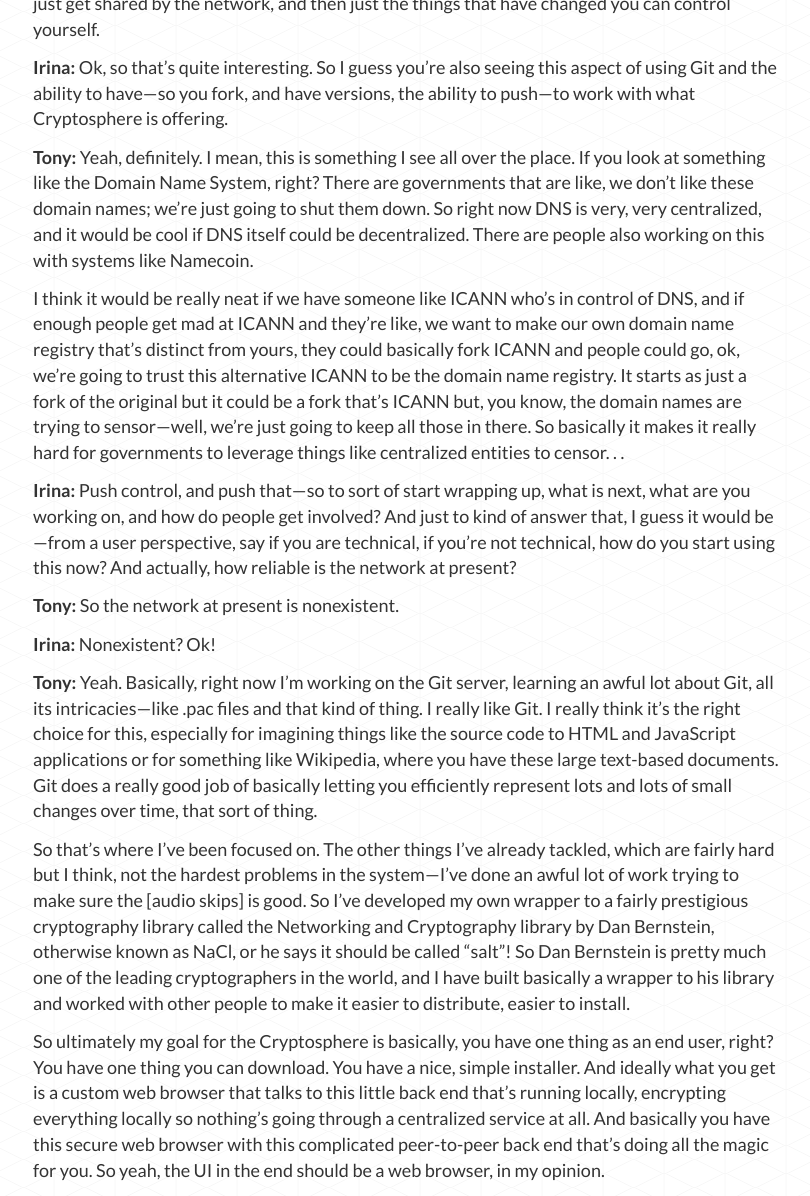
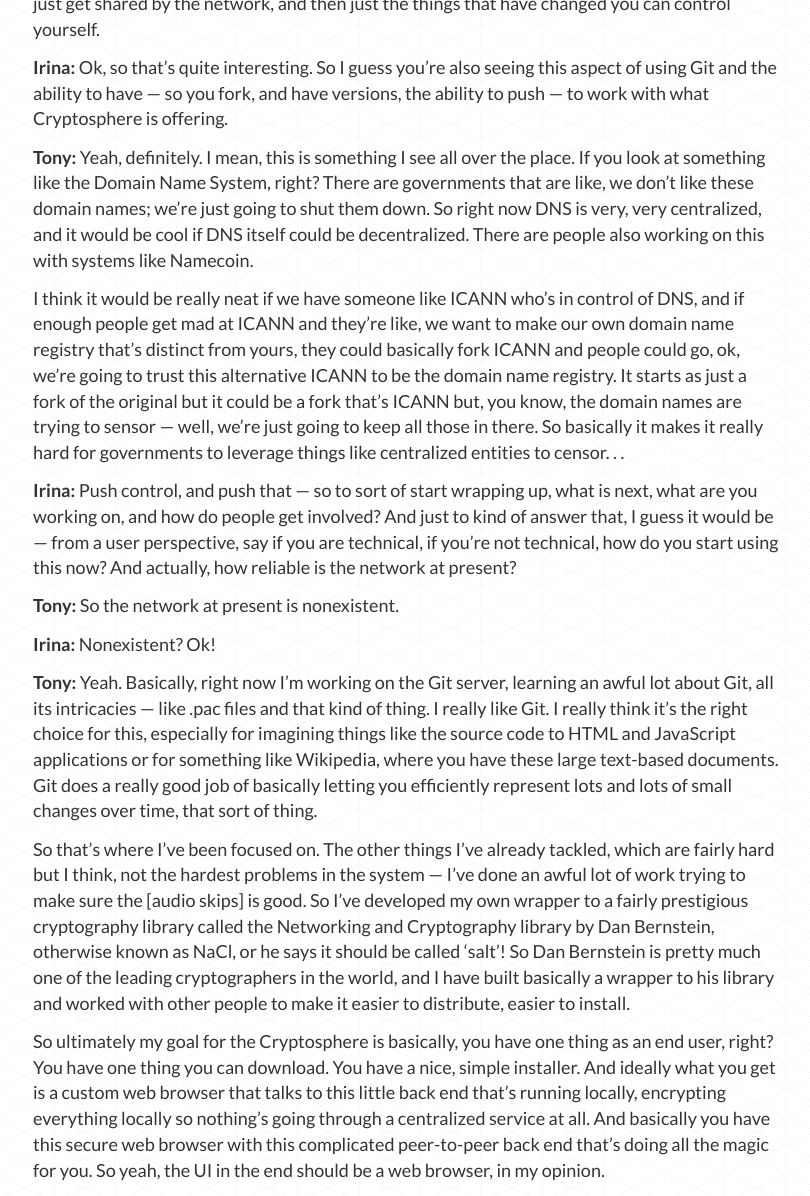
Before and after one commit to redecentralize/redecentralize-website, a Jekyll site: the page built from _posts/interviews/2013-08-07-03-tony-cryptosphere.md, in a window 1280 px wide and 1400 px high, scrolled down 6869 px, cut to the strip 204-1400 px from the top of the window. Shown: the whole strip, without its empty margins (37-847 px from the left). Built offline with Jekyll 4.4.1, drawn with Linux system fonts in a browser that asks for light colours; nearby versions of some CDN libraries; library files that are not in the unit come from our copies; Markdown is read by kramdown in place of the engine named in the settings; comment, search, counter and statistics services are not loaded; some of the changed text lies outside the part shown.

Commit message:
Update 2013-08-07-03-tony-cryptosphere.md

```diff
--- a/_posts/interviews/2013-08-07-03-tony-cryptosphere.md
+++ b/_posts/interviews/2013-08-07-03-tony-cryptosphere.md
@@ -33,28 +33,28 @@
   <p><span>Irina:</span> Ok, and what stage are you in the project now?</p>
   <p><span>Tony:</span> It’s still fairly early on. So one of the downsides of writing your own concurrency framework to build a project on top of is I spend a lot of time maintaining that. The upside is people are actually using that in the review world now, so there are a bunch of projects that are built on top of it, and I have a really good co-contributor on the project. He’s basically trying to take over most of the day-to-day work on it, which should hopefully free me up to work on the Cryptosphere more.</p>
   <p><span>Irina:</span> Awesome. And what kind of things are being written on top of it now?</p>
-  <p><span>Tony:</span> So the main thing is this job queue called Sidekiq that a lot of people are using, just to do background jobs. There’s also a telephony framework that’s built on top of it called Adhearsion that makes it easy to do—basically like, telephone calls have an automated telephone directory, that voice menu type of thing. So I mean, yeah, Celluloid’s very general. The Cryptosphere is kind of honing down on that generality to be, hopefully immediately useful to HTML and JavaScript developers who want to build, basically apps that [audio skips] and their back end is a peer-to-peer grid.</p>
+  <p><span>Tony:</span> So the main thing is this job queue called Sidekiq that a lot of people are using, just to do background jobs. There’s also a telephony framework that’s built on top of it called Adhearsion that makes it easy to do — basically like, telephone calls have an automated telephone directory, that voice menu type of thing. So I mean, yeah, Celluloid’s very general. The Cryptosphere is kind of honing down on that generality to be, hopefully immediately useful to HTML and JavaScript developers who want to build, basically apps that [audio skips] and their back end is a peer-to-peer grid.</p>
   <p><span>Irina:</span> So, sorry, could you explain a little bit more of this honing down and the difference between Celluloid that you mentioned?</p>
   <p><span>Tony:</span> So Celluloid itself doesn’t really have a security model, so you can use it in what’s called a trusted environment to build apps where basically every single node trusts each other. The problem with the peer-to-peer system is that doesn’t work at all; basically you have to assume every single node in the entire network is a potential attacker. So the Cryptosphere is a very limited, much more secured version of Celluloid itself, to where basically there are all of these mechanisms in place that make sure greedy peers, malicious peers, etc. can’t abuse the system.</p>
-  <p><span>Irina:</span> And this extra security—is there a trade-off? What kind of implications does that have? What’s the benefit?</p>
+  <p><span>Irina:</span> And this extra security — is there a trade-off? What kind of implications does that have? What’s the benefit?</p>
   <p><span>Tony:</span> So there are a few things. So the goal of the Cryptosphere is to put people back in control of their own data. So if you don’t want Google or Facebook to store all your data, basically you either have to store that, which doesn’t work really well, because probably people don’t want to maintain their own servers, people are using laptops, their laptops go offline, etc., etc. So what the Cryptosphere does is try to have the peer-to-peer grid store all that data for you. And there are several other peer-to-peer systems that provide this sort of general storage service. Just off the top of my head the big ones are Freenet, GNUnet, and my personal favorite, which is this really obscure one called Tahoe-LAFS, by this guy Zooko.</p>
-  <p>Yeah, so those systems basically allow the peer-to-peer grid to store data. Some of the big unanswered questions with all these systems are things like accounting—basically, how do you make sure people contribute fairly to the network? Like if you’re storing stuff on the network, you should in some way contribute back to the network, right? So you either need to basically turn your home computer into a storage server and contribute equally to the network in order to participate, or if you can’t do that, you should be buying storage shares off of other people who are doing that.</p>
+  <p>Yeah, so those systems basically allow the peer-to-peer grid to store data. Some of the big unanswered questions with all these systems are things like accounting — basically, how do you make sure people contribute fairly to the network? Like if you’re storing stuff on the network, you should in some way contribute back to the network, right? So you either need to basically turn your home computer into a storage server and contribute equally to the network in order to participate, or if you can’t do that, you should be buying storage shares off of other people who are doing that.</p>
   <p><span>Irina:</span> Right. And so at the moment do you have of any of this kind of regulatory aspects in place?</p>
   <p<span>Tony:</span> No, they’re all just plans.</p>
   <p><span>Irina:</span> They’re all just plans?</p>
   <p><span>Tony:</span> Yeah, so I kind of want to do something somewhat similar to the Bitcoin blockchain. But instead of having one blockchain to rule them all, I want each peer to have their own individual blockchain, where basically they’re doing an IOU system. So you find a peer, that peer is like, ok, I’ll take your data; you effectively try to set up a lease with that peer, right? So both mutually sign off using digital signatures saying, this guy is going to offer me this storage service, and in exchange for that, if he asks me for storage service I will give it to him, and we’ll basically do tit for tat &mdash; you store a megabyte of data for a day, I’ll store a megabyte of data for a day for you.</p>
-  <p><span>Irina:</span> Cool. And so, just to explain a little bit, so obviously the idea of having this way of self-regulation—correct me if I’m misunderstanding—is precisely so there’s no central authority that’s like saying, yes that’s fine, no that’s bad, you’re not allowed in the network, yes you are; and that you want the system to regulate itself.</p>
-  <p><span>Tony:</span> Yeah. So basically my goal is like, each peer decides its own destiny. So every peer tries to learn as much about the network as it can. So they try to model, basically, the entire structure of the Internet is the goal. So this has kind of been a big problem with peer-to-peer systems in the past, that every peer looks alike, which is definitely not the case with the Internet, right? Ideally you’re collaborating with peers that are—I want to say geographically, but that isn’t really what matters—but basically, you want people who are very few network hops from you, whom you have high bandwidth links with. So there have been a lot of various attempts in peer-to-peer systems to optimize this stuff in the past.</p>
+  <p><span>Irina:</span> Cool. And so, just to explain a little bit, so obviously the idea of having this way of self-regulation — correct me if I’m misunderstanding — is precisely so there’s no central authority that’s like saying, yes that’s fine, no that’s bad, you’re not allowed in the network, yes you are; and that you want the system to regulate itself.</p>
+  <p><span>Tony:</span> Yeah. So basically my goal is like, each peer decides its own destiny. So every peer tries to learn as much about the network as it can. So they try to model, basically, the entire structure of the Internet is the goal. So this has kind of been a big problem with peer-to-peer systems in the past, that every peer looks alike, which is definitely not the case with the Internet, right? Ideally you’re collaborating with peers that are — I want to say geographically, but that isn’t really what matters — but basically, you want people who are very few network hops from you, whom you have high bandwidth links with. So there have been a lot of various attempts in peer-to-peer systems to optimize this stuff in the past.</p>
   <p>The main thing I can think of is this protocol called P4P, which would basically let internet service providers describe this information. . .</p>
-  <p><span>Irina:</span> What was that—P3P, did you say, or?</p>
+  <p><span>Irina:</span> What was that — P3P, did you say, or?</p>
   <p><span>Tony:</span> P4P, P-the number 4-P.</p>
   <p><span>Irina:</span> P4P.</p>
   <p><span>Tony:</span> I forget what it stands for, specifically [proactive network provider participation for P2P]. So they were trying to let ISPs tell peer-to-peer networks how to organize. And my goal is so they don’t have to do that at all, that the peer-to-peer network can actually just learn this information completely automatically.</p>
   <p>So the way it does that goes back to that blockchain idea; so basically each peer maintains its own mutually verified history of how fast they can talk to every other peer in the network. And if they download a bunch of these little histories from the other peers that they actually work with on a regular basis and kind of grow to trust, just because the network seems to be working right, [audio skips] to lease out storage and obtain storage service from these other peers. So basically when you do that it’s kind of like going to a restaurant a bunch, and you eventually become a regular, right? So then you might ask people at the restaurant. . .</p>
   <p><span>Irina:</span> So you kind of upgrade through the levels of, you know, having proven yourself to be more reliable or more available, like more things get routed through you, or?</p>
-  <p><span>Tony:</span> Yeah. So the idea is, basically these peers can talk to each other, right? So you can imagine going to a restaurant or a bar and being a regular, and so you ask the bartender, it’s like, “What other restaurants should I go to?” That kind of thing, right?</p>
-  <p><span>Irina:</span> Right, ok. So I’m not entirely sure about the comparison to the blockchain. But so each node—or each peer—in the network has a log of their connection to other peers, and speed or level, location, how convenient it is for you to connect to them. And when it comes to regulating the network or actually routing through this network, what is the actual algorithm or mechanism or way that you envisage that working?</p>
-  <p><span>Tony:</span> So when you have all these logs, when you have all this metadata about how effectively was I able to communicate with these other peers, then basically you can start collecting all [audio skips] and so the algorithm you use to select—so what you want to do, you want to expand your network of peers. You have a bunch of peers you’ve been working with and you want to effectively grow your peer network, because you have either more data then you can store on your existing [audio skips].</p>
+  <p><span>Tony:</span> Yeah. So the idea is, basically these peers can talk to each other, right? So you can imagine going to a restaurant or a bar and being a regular, and so you ask the bartender, it’s like, ‘What other restaurants should I go to?’ That kind of thing, right?</p>
+  <p><span>Irina:</span> Right, ok. So I’m not entirely sure about the comparison to the blockchain. But so each node — or each peer — in the network has a log of their connection to other peers, and speed or level, location, how convenient it is for you to connect to them. And when it comes to regulating the network or actually routing through this network, what is the actual algorithm or mechanism or way that you envisage that working?</p>
+  <p><span>Tony:</span> So when you have all these logs, when you have all this metadata about how effectively was I able to communicate with these other peers, then basically you can start collecting all [audio skips] and so the algorithm you use to select — so what you want to do, you want to expand your network of peers. You have a bunch of peers you’ve been working with and you want to effectively grow your peer network, because you have either more data then you can store on your existing [audio skips].</p>
   <p>So what you would do then is apply an algorithm. So the name for this type of algorithm is called collaborative filtering. It’s probably best known as the Amazon recommendation engine. So there are several types of algorithms that fit this category; the main one is known as singular value decomposition. You do all this crazy stuff with sparse matrices. But basically the idea is, based on your history with other peers, you can look at the peers that they have also interacted with, because every time you interact with one of these peers you’re going to grab their whole history of every other peer on the network they’ve interacted with. So basically. . .</p>
   <p><span>Irina:</span> So, wait. So the data for any individual peers, that’s stored locally, or what. . .?</p>
   <p><span>Tony:</span> Each peer stores its own history, and then when you want to. . .</p>
@@ -71,20 +71,20 @@
   <p><span>Irina:</span> Right. Exactly.</p>
   <p><span>Tony:</span> Yeah. The same with Wikipedia, right? You have this really cool collection of all the world’s knowledge, but a lot of people don’t like the way Wikipedia is being run right now. It would be great if [audio skips] Wikipedia, and let somebody else maybe experiment with the social policies around how Wikipedia is run or something. Like maybe it shouldn’t be that everybody is able to edit everything at all times. Maybe Wikipedia needs more of a security model that isn’t just, you know, hey, all these people are editing stuff and we don’t like your edits, so we’re the mods, we’re just going to remove it, right?</p>
   <p>So I think if you or a group of people are really unhappy with the way Wikipedia is run, there shouldn’t be this giant infrastructural investment to try to make your own Wikipedia replacement, right? It should be as easy as like, I’m going to take Wikipedia, I’m just going to fork it, and the parts of Wikipedia that are shared between the old Wikipedia and the new Wikipedia just get shared by the network, and then just the things that have changed you can control yourself.</p>
-  <p><span>Irina:</span> Ok, so that’s quite interesting. So I guess you’re also seeing this aspect of using Git and the ability to have—so you fork, and have versions, the ability to push—to work with what Cryptosphere is offering.</p>
+  <p><span>Irina:</span> Ok, so that’s quite interesting. So I guess you’re also seeing this aspect of using Git and the ability to have — so you fork, and have versions, the ability to push — to work with what Cryptosphere is offering.</p>
   <p><span>Tony:</span> Yeah, definitely. I mean, this is something I see all over the place. If you look at something like the Domain Name System, right? There are governments that are like, we don’t like these domain names; we’re just going to shut them down. So right now DNS is very, very centralized, and it would be cool if DNS itself could be decentralized. There are people also working on this with systems like Namecoin.</p>
-  <p>I think it would be really neat if we have someone like ICANN who’s in control of DNS, and if enough people get mad at ICANN and they’re like, we want to make our own domain name registry that’s distinct from yours, they could basically fork ICANN and people could go, ok, we’re going to trust this alternative ICANN to be the domain name registry. It starts as just a fork of the original but it could be a fork that’s ICANN but, you know, the domain names are trying to sensor—well, we’re just going to keep all those in there. So basically it makes it really hard for governments to leverage things like centralized entities to censor. . .</p>
-  <p><span>Irina:</span> Push control, and push that—so to sort of start wrapping up, what is next, what are you working on, and how do people get involved? And just to kind of answer that, I guess it would be—from a user perspective, say if you are technical, if you’re not technical, how do you start using this now? And actually, how reliable is the network at present?</p>
+  <p>I think it would be really neat if we have someone like ICANN who’s in control of DNS, and if enough people get mad at ICANN and they’re like, we want to make our own domain name registry that’s distinct from yours, they could basically fork ICANN and people could go, ok, we’re going to trust this alternative ICANN to be the domain name registry. It starts as just a fork of the original but it could be a fork that’s ICANN but, you know, the domain names are trying to sensor — well, we’re just going to keep all those in there. So basically it makes it really hard for governments to leverage things like centralized entities to censor. . .</p>
+  <p><span>Irina:</span> Push control, and push that — so to sort of start wrapping up, what is next, what are you working on, and how do people get involved? And just to kind of answer that, I guess it would be — from a user perspective, say if you are technical, if you’re not technical, how do you start using this now? And actually, how reliable is the network at present?</p>
   <p><span>Tony:</span> So the network at present is nonexistent.</p>
   <p><span>Irina:</span> Nonexistent? Ok!</p>
-  <p><span>Tony:</span> Yeah. Basically, right now I’m working on the Git server, learning an awful lot about Git, all its intricacies—like .pac files and that kind of thing. I really like Git. I really think it’s the right choice for this, especially for imagining things like the source code to HTML and JavaScript applications or for something like Wikipedia, where you have these large text-based documents. Git does a really good job of basically letting you efficiently represent lots and lots of small changes over time, that sort of thing.</p>
-  <p>So that’s where I’ve been focused on. The other things I’ve already tackled, which are fairly hard but I think, not the hardest problems in the system—I’ve done an awful lot of work trying to make sure the [audio skips] is good. So I’ve developed my own wrapper to a fairly prestigious cryptography library called the Networking and Cryptography library by Dan Bernstein, otherwise known as NaCl, or he says it should be called “salt”! So Dan Bernstein is pretty much one of the leading cryptographers in the world, and I have built basically a wrapper to his library and worked with other people to make it easier to distribute, easier to install.</p>
+  <p><span>Tony:</span> Yeah. Basically, right now I’m working on the Git server, learning an awful lot about Git, all its intricacies — like .pac files and that kind of thing. I really like Git. I really think it’s the right choice for this, especially for imagining things like the source code to HTML and JavaScript applications or for something like Wikipedia, where you have these large text-based documents. Git does a really good job of basically letting you efficiently represent lots and lots of small changes over time, that sort of thing.</p>
+  <p>So that’s where I’ve been focused on. The other things I’ve already tackled, which are fairly hard but I think, not the hardest problems in the system — I’ve done an awful lot of work trying to make sure the [audio skips] is good. So I’ve developed my own wrapper to a fairly prestigious cryptography library called the Networking and Cryptography library by Dan Bernstein, otherwise known as NaCl, or he says it should be called ‘salt’! So Dan Bernstein is pretty much one of the leading cryptographers in the world, and I have built basically a wrapper to his library and worked with other people to make it easier to distribute, easier to install.</p>
   <p>So ultimately my goal for the Cryptosphere is basically, you have one thing as an end user, right? You have one thing you can download. You have a nice, simple installer. And ideally what you get is a custom web browser that talks to this little back end that’s running locally, encrypting everything locally so nothing’s going through a centralized service at all. And basically you have this secure web browser with this complicated peer-to-peer back end that’s doing all the magic for you. So yeah, the UI in the end should be a web browser, in my opinion.</p>
   <p><span>Irina:</span> Awesome! Ok, and in terms of the applications that work on top of it, are they going to be just, essentially, apps that are specific for the browser?</p>
   <p><span>Tony:</span> Yeah, so long before the World Wide Web as we know it, there was this system, this hypertext system from the 60s called Xanadu that was trying to solve all these problems. And it was just overcomplicated, never went anywhere. So basically I’m trying to solve all the problems that Xanadu was trying to solve where every single piece of the content in the entire system is securely identifiable. So you’re going to build apps specific to this secure version of the web. It’s going to have a JavaScript API and it’s going to leverage a lot of neat stuff that’s only just becoming available in modern web browsers.</p>
-  <p>Most notably, HTML5 added real sandboxing, this thing called "iframe" sandbox. So basically I can have this little outer page that’s doing all the security stuff—it’s doing all the secret management, and the actual apps that are running on the Cryptosphere will run inside of the sandbox, talk over these message channel things to the outer page, and the outer page is going to talk to this actual back end you’re going to have to download which I’m writing in Ruby.</p>
+  <p>Most notably, HTML5 added real sandboxing, this thing called ‘iframe’ sandbox. So basically I can have this little outer page that’s doing all the security stuff — it’s doing all the secret management, and the actual apps that are running on the Cryptosphere will run inside of the sandbox, talk over these message channel things to the outer page, and the outer page is going to talk to this actual back end you’re going to have to download which I’m writing in Ruby.</p>
   <p>And so, basically if you use the API that’s exposed inside the sandbox, you as an HTML5/JavaScript app developer are going to be able to leverage this pretty rich peer-to-peer back end to do all sorts of cool stuff for you. Mostly just storing data, providing secure ways to share data among the trusted peers, that sort of thing. So people can build these distributed Facebooks and distributed Wikipedias and that kind of thing.</p>
-  <p><span>Irina:</span> Ok, so eventually people will be able to download, have this browser, and then they can go and access and use awesome Facebook phones; everything is automatically encrypted for them, they don’t have to set anything up, and there’s no central routing—it’s all just through the peer-to-peer network. That sounds like an amazing feature! And how far away do you think you are, and what do you need to happen for that to be a reality that’s actually dependable and efficient and useable?</p>
+  <p><span>Irina:</span> Ok, so eventually people will be able to download, have this browser, and then they can go and access and use awesome Facebook phones; everything is automatically encrypted for them, they don’t have to set anything up, and there’s no central routing — it’s all just through the peer-to-peer network. That sounds like an amazing feature! And how far away do you think you are, and what do you need to happen for that to be a reality that’s actually dependable and efficient and useable?</p>
   <p><span>Tony:</span> So my goal is to ship this in a year. So 10 years ago I presented my other peer-to-peer system at DEF CON, so my goal is to try to ship this at the 10th anniversary of my last [audio skips] my other system kind of fizzled out. But as far as what I’m looking for with collaborators, on the Ruby side I’m trying to pick people out of my other project, Celluloid. Celluloid itself has gotten a lot of people who are interested in these sort of ideas to come to a single place and talk. So I didn’t mention it before, but a lot of people who are using Celluloid now are actually using it to build stuff like Bitcoin trading websites. So there are already a lot of people who are interested in this sort of thing who are kind of hangers-on to Celluloid.</p>
   <p>   <p> <p> <p> <p> <p> <p> <p> <p>So on the Ruby side, I’d really like to recruit those people to work on the back end. On the front end I’m definitely looking for people who are HTML5 and JavaScript developers who are interested in this sort of thing, who want to build secure, decentralized apps, don’t want to write the back end themselves, want somebody to write it for them. I would really love to have some HTML/JavaScript developers get involved and help flesh out these APIs that are going to exist inside the sandbox, and basically be the API that anybody using JavaScript would use.</p>
   <p>So there are already a bunch of these sort of people working on the parts I want to use in the browser. These technologies specifically are called Oasis and Conductor. Oasis is the sandboxing and Conductor is the application framework. So they would build these things called cards, kind of like in Twitter, you know, when you click on a Tweet it has media attached to it, right? You get a little tiny embedded view of that media. So that’s actually coming offsite, off of Twitter. So it’s the same idea. You can pull this third-party content into your system and still have it be secure.</p>
```
